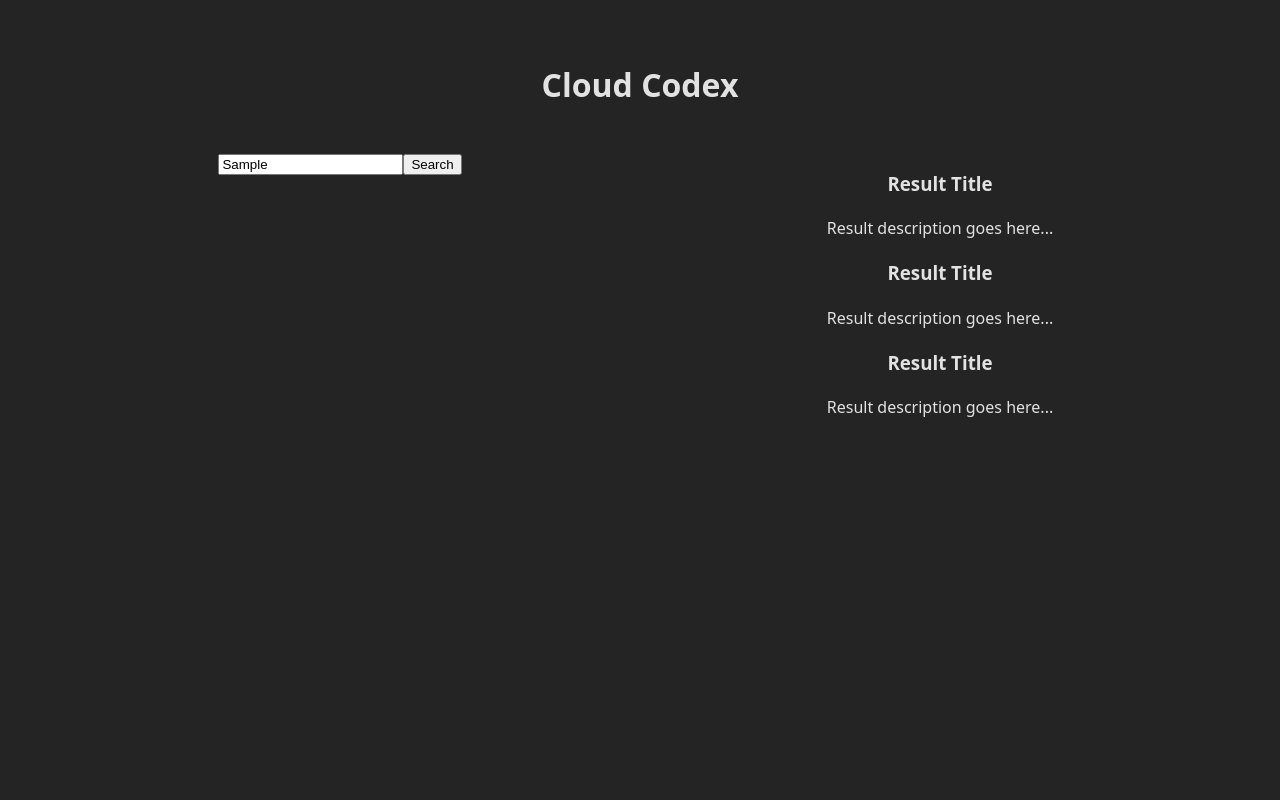
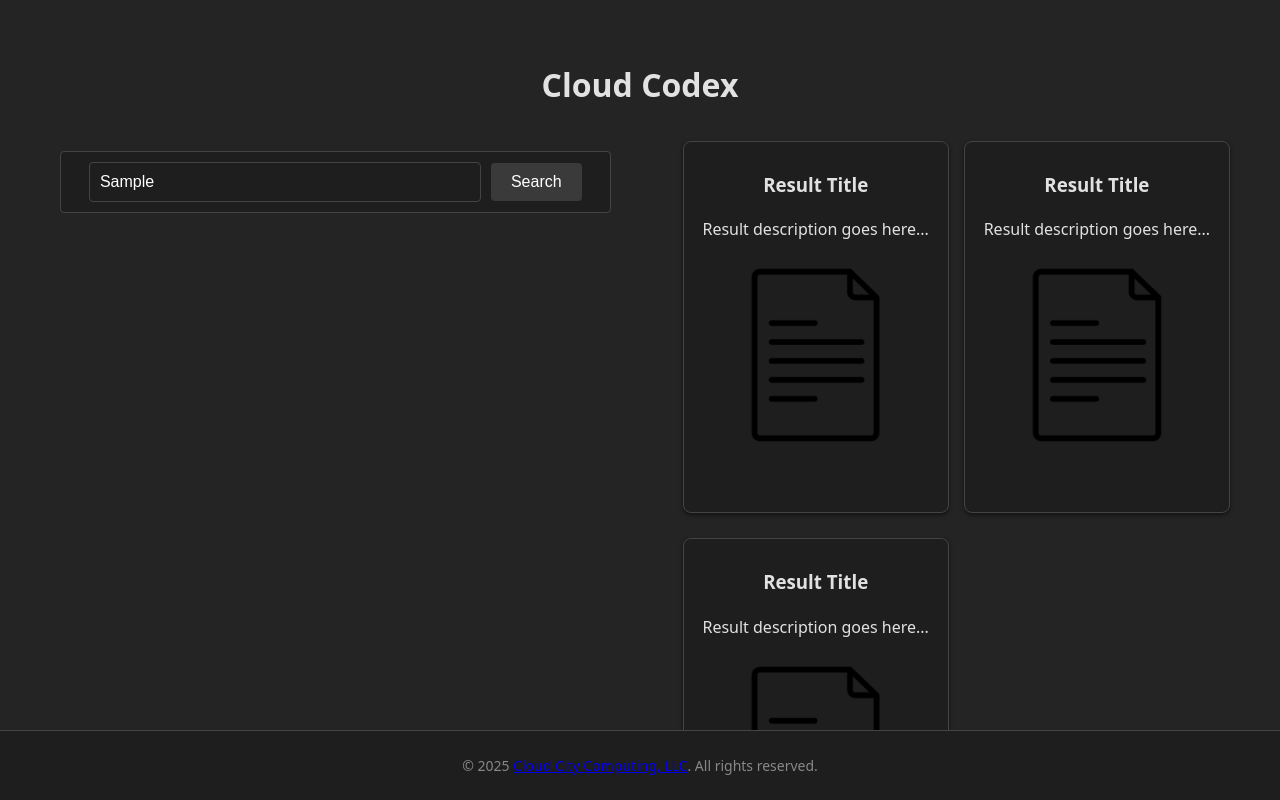
Before and after one commit to Cloud-City-Computing/c2, a React (Vite) app in the folder cloudcodex/: page / in a window 1280 px wide. Both pictures are taken after typing "Sample" into the empty fields and a click on the button "Search". Shown: the top 800 px of the page. Built offline with nearby package versions, Linux system fonts and the light colour scheme.

Commit message:
Basic styling for 2 panels search screen

```diff
--- a/cloudcodex/src/components/SearchResultContainer.jsx
+++ /dev/null
@@ -1,18 +0,0 @@
-import '../App.css'
-
-/**
- * Generic container for displaying search results.
- * @returns { JSX.Element }
- */
-function SearchResultContainer() {
-  return (
-    <>
-        <h2>Search Results</h2>
-        <div className="search-results-container">
-            {/* Search Results Container */}
-        </div>
-    </>
-  )
-}
-
-export default SearchResultContainer
--- a/cloudcodex/src/components/SearchResultItem.jsx
+++ b/cloudcodex/src/components/SearchResultItem.jsx
@@ -1,4 +1,5 @@
 import '../App.css'
+import document from "../assets/document.png";
 
 /**
  * Basic representation of a single search result item.
@@ -9,6 +10,7 @@
     <>
         <h3>Result Title</h3>
         <p>Result description goes here...</p>
+        <img src={ document } alt="Document Icon" className="document-icon" />
     </>
   )
 }
--- a/cloudcodex/src/index.css
+++ b/cloudcodex/src/index.css
@@ -18,9 +18,86 @@
   flex-direction: row;
   height: 100vh;
   columns: 2;
+  column-gap: 5vw;
   .search-section {
      width: 50%;
      padding: 20px;
      box-sizing: border-box;
+     .search-box {
+        width: 100%;
+        padding: 10px;
+        font-size: 16px;
+        border: 1px solid #444;
+        border-radius: 4px;
+        background-color: #1e1e1e;
+        color: #fff;
+        margin-bottom: 20px;
+        &:focus {
+          outline: none;
+          border-color: #888;
+        }
+        .search-input {
+          width: 70%;
+          padding: 10px;
+          font-size: 16px;
+          border: 1px solid #444;
+          border-radius: 4px;
+          background-color: #1e1e1e;
+          color: #fff;
+          margin-right: 10px;
+          &:focus {
+            outline: none;
+            border-color: #888;
+          }
+        }
+        .search-button {
+          padding: 10px 20px;
+          font-size: 16px;
+          border: none;
+          border-radius: 4px;
+          background-color: #3a3a3a;
+          color: #fff;
+          cursor: pointer;
+          &:hover {
+            background-color: #555;
+          }
+        }
+     }
+  }
+  #resultContainer {
+    display: grid;
+    grid-template-columns: repeat(auto-fill, minmax(250px, 1fr));
+    gap: 15px;
+    padding: 10px;
+    .search-result-item {
+      border: 1px solid #444;
+      border-radius: 8px;
+      padding: 10px;
+      margin-bottom: 10px;
+      background-color: #1e1e1e;
+      box-shadow: 0 2px 4px rgba(0, 0, 0, 0.5);
+      transition: transform 0.2s, box-shadow 0.2s;
+      &:hover {
+        transform: translateY(-5px);
+        box-shadow: 0 4px 8px rgba(0, 0, 0, 0.7);
+        cursor: pointer;
+      }
+      .document-icon {
+        width: 80%;
+        height: auto;
+      }
+    }
   }
 }
+
+.page-footer {
+  position: fixed;
+  bottom: 0;
+  width: 100%;
+  background-color: #1e1e1e;
+  color: #888;
+  text-align: center;
+  padding: 10px 0;
+  font-size: 14px;
+  border-top: 1px solid #444;
+}
--- a/cloudcodex/src/pages/SearchPage.jsx
+++ b/cloudcodex/src/pages/SearchPage.jsx
@@ -1,4 +1,3 @@
-import SearchResultContainer from '../components/SearchResultContainer'
 import SearchResultItem from '../components/SearchResultItem'
 import { createRoot } from 'react-dom/client';
 import { clearInner, createAndAppend } from '../util';
```
Also changed, not shown: cloudcodex/src/assets/document.png (added).
